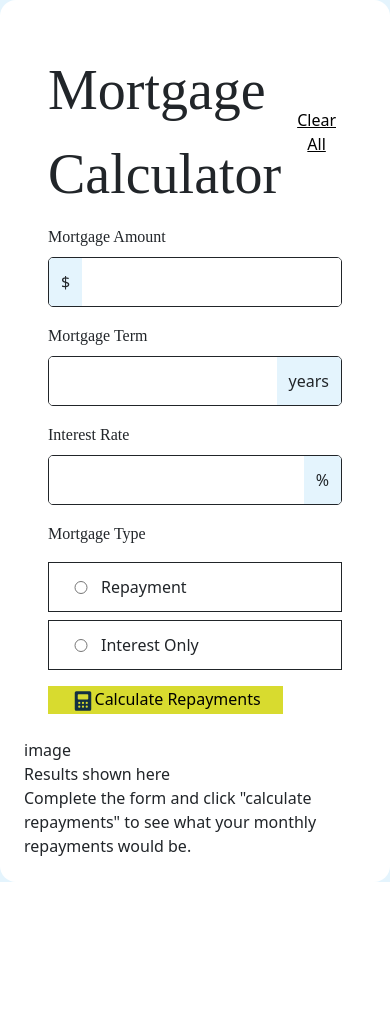
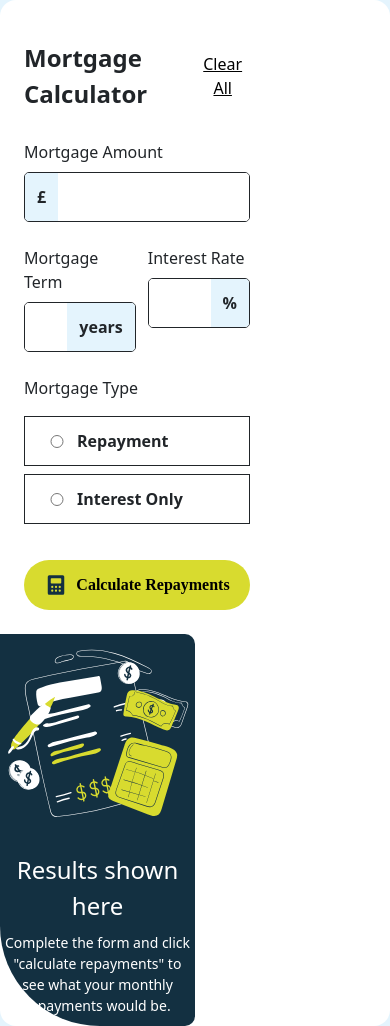
Before and after one commit to ychiu5896/nti-interview-assignment, a Next.js app: page / in a window 390 px wide. Before the commit the page ends 882 px from the top, so only its background shows below. Built offline with nearby package versions, Linux system fonts and the light colour scheme.

Commit message:
completed the styling for browser, need to optimize for mobile

```diff
--- /dev/null
+++ b/src/components/MortgageCalculator/Display/Display.scss
@@ -0,0 +1,68 @@
+.default-result-container {
+    background-color: #133041;
+    width: 100%;
+    height: 100%;
+    color: #fff;
+    text-align: center;
+    padding: 5%;
+    border-radius: 0px 10px 10px 100px;
+
+    display:flex;
+    flex-direction:column;
+    align-items: center;
+    justify-content: center;
+    div {
+        .default-header {
+            font-size: 24px;
+            margin-top: 16px;
+        }
+
+        .default-text {
+            font-size: 14px;
+            margin-top: 8px;
+        }
+    }
+
+}
+
+.display-result {
+    background-color: #133041;
+    width: 100%;
+    height: 100%;
+    color: #fff;
+    text-align: start;
+    padding: 5%;
+    border-radius: 0px 10px 10px 100px;
+    .mortgage-header {
+        font-size: 24px;
+        font-weight:bold;
+    }
+
+    .mortgage-text {
+        font-size: 14px;
+    }
+
+    .mortgage-result-container {
+        background-color: #0d212d;
+        border-radius: 16px;
+        padding: 16px;
+        box-shadow: 0px -5px 0px rgba(216, 219, 47);
+
+        .monthly {
+            .monthly-value {
+                color: #D8DB2F;
+                font-size: 56px;
+            }
+        }
+
+        .total {
+            .total-value {
+                font-size: 24px;
+            }
+        }
+    }
+    div {
+        margin: 24px 0px;
+    }
+
+}
--- a/src/components/MortgageCalculator/Display/DisplayDefaultResult.js
+++ b/src/components/MortgageCalculator/Display/DisplayDefaultResult.js
@@ -1,15 +1,18 @@
+import "./Display.scss";
 const DisplayDefaultResult = () => {
 
     return (
-        <div>
+        <div className="default-result-container">
             <div>
-                image
-            </div>
-            <div>
-                Results shown here
-            </div>
-            <div>
-                Complete the form and click "calculate repayments" to see what your monthly repayments would be.
+                <div>
+                    <img src="/images/illustration-empty.svg" alt="Calculator Icon" />
+                </div>
+                <div className="default-header">
+                    Results shown here
+                </div>
+                <div className="default-text">
+                    Complete the form and click "calculate repayments" to see what your monthly repayments would be.
+                </div>
             </div>
         </div>
     )
--- a/src/components/MortgageCalculator/Logic/MortgageTermOperation/FormatLogic.js
+++ b/src/components/MortgageCalculator/Logic/MortgageTermOperation/FormatLogic.js
@@ -2,7 +2,7 @@ const FormatLogic = (unformattedVal) => {
 
     const currencyFormat = new Intl.NumberFormat('en-US', {
         style: 'currency',
-        currency: 'USD',
+        currency: 'GBP',
         minimumFractionDigits: 2,
         maximumFractionDigits: 2
     });
--- a/src/components/MortgageCalculator/UI/MortgageUIInput.js
+++ b/src/components/MortgageCalculator/UI/MortgageUIInput.js
@@ -9,6 +9,8 @@ const MortgageUIInput = ({ formRef, handleSubmit }) => {
         if(formRef.current) {
             formRef.current.reset();
         }
+        resetErrorsMissingFields();
+        removeRadioChange();
         setErrors({});
     }
 
@@ -17,17 +19,23 @@ const MortgageUIInput = ({ formRef, handleSubmit }) => {
         const data = Object.fromEntries(formData.entries());
         let formErrors = {};
 
+        resetErrorsMissingFields();
+
         if (!data.mortgageAmount) {
             formErrors.mortgageAmount = "This field is required";
+            document.querySelector('.mortgageAmount').classList.add('field-missing');
         }
         if (!data.mortgageTerm) {
             formErrors.mortgageTerm = "This field is required";
+            document.querySelector('.mortgageTerm').classList.add('field-missing');
         }
         if (!data.interestRate) {
             formErrors.interestRate = "This field is required";
+            document.querySelector('.interestRate').classList.add('field-missing');
         }
         if (!data.mortgageType) {
             formErrors.mortgageType = "This field is required";
+            document.querySelector('.mortgageType').classList.add('field-missing');
         }
 
         setErrors(formErrors);
@@ -41,8 +49,28 @@ const MortgageUIInput = ({ formRef, handleSubmit }) => {
         }
     }
 
+    const handleRadioChange = (e) => {
+        removeRadioChange();
+        const selectedContainer = e.target.closest('.selector-container');
+        if (selectedContainer) {
+            selectedContainer.classList.add('selected');
+        }
+    };
+
+    const resetErrorsMissingFields = () => {
+        document.querySelectorAll('.input-set').forEach(container => {
+            container.classList.remove('field-missing');
+        })
+    }
+
+    const removeRadioChange = () => {
+        document.querySelectorAll('.selector-container').forEach(container => {
+            container.classList.remove('selected');
+        });
+    }
+
     return (
-        <form className="mortgage-calculator" ref={formRef} onSubmit={handleSubmitWithValidation}>
+        <form className="UI-container" ref={formRef} onSubmit={handleSubmitWithValidation}>
             <div className="UIheader">
                 <div>
                     Mortgage Calculator
@@ -57,37 +85,39 @@ const MortgageUIInput = ({ formRef, handleSubmit }) => {
                 </label>
                 <div className="text-field">
                     <div className="input-units">
-                        $
+                        £
                     </div>
-                    <input type="text" id="mortgageAmount" name="mortgageAmount"/>
+                    <input type="text" id="mortgageAmount" name="mortgageAmount"  className="field-text"/>
                 </div>
                 {errors.mortgageAmount && <div className="error">{errors.mortgageAmount}</div>}
             </div>
-            <div className="input-set">
+            <div className="term-rate-container">
+                <div className="mortgageTerm input-set">
                     <label className="form-label">
                         Mortgage Term
                     </label>
                     <div className="text-field">
-                    <input type="text" id="mortgageTerm" name="mortgageTerm"/>
+                        <input type="text" id="mortgageTerm" name="mortgageTerm" className="field-text"/>
                         <div className="input-units">
                             years
                         </div>
                     </div>
                     {errors.mortgageTerm && <div className="error">{errors.mortgageTerm}</div>}
                 </div>
-            <div className="input-set">
+                <div className="interestRate input-set">
                     <label className="form-label">
                         Interest Rate
                     </label>
                     <div className="text-field">
-                    <input type="text" id="interestRate" name="interestRate"/>
+                        <input type="text" id="interestRate" name="interestRate" className="field-text"/>
                         <div className="input-units">
                             %
                         </div>
                     </div>
                     {errors.interestRate && <div className="error">{errors.interestRate}</div>}
                 </div>
-            <div className="input-set">
+            </div>
+            <div className="mortgageType input-set">
                 <label className="form-label">
                     Mortgage Type
                 </label>
@@ -99,6 +129,7 @@ const MortgageUIInput = ({ formRef, handleSubmit }) => {
                                 name="mortgageType"
                                 value="repayment"
                                 id="repayment"
+                                onChange={handleRadioChange}
                             />
                             <span className="radio-label">Repayment</span>
                         </div>
@@ -111,6 +142,7 @@ const MortgageUIInput = ({ formRef, handleSubmit }) => {
                                 name="mortgageType"
                                 value="interestOnly"
                                 id="interestOnly"
+                                onChange={handleRadioChange}
                             />
                             <span className="radio-label">Interest Only</span>
                         </div>
@@ -118,10 +150,12 @@ const MortgageUIInput = ({ formRef, handleSubmit }) => {
                 </div>
                 {errors.mortgageType && <div className="error">{errors.mortgageType}</div>}
             </div>
-            <button className="form-submit" type="submit">
+            <div className="form-submit">
+                <button type="submit">
                     <img src="/images/icon-calculator.svg" alt="Calculator Icon" />
                     Calculate Repayments
                 </button>
+            </div>
         </form>
     );
 }
--- a/src/components/MortgageCalculator/UI/UI.scss
+++ b/src/components/MortgageCalculator/UI/UI.scss
@@ -1,4 +1,4 @@
-.mortgage-calculator {
+.UI-container {
     display: flex;
     flex-direction: column;
     flex-wrap: wrap;
@@ -9,14 +9,26 @@
         display: flex;
         flex-direction: row;
         justify-content: space-between;
+        align-items: center;
+        margin: 16px 0px;
+
         div {
-            font-size: 56px;
-            font-family: Plus Jakarta Sans Bold;
+            font-size: 24px;
+            font-weight: bold;
         }
         button {
+            font-size: 16px;
             border: transparent;
             background-color: #fff;
             text-decoration: underline;
+        }
+    }
+
+    .term-rate-container {
+        display:flex;
+        flex-direction: row;
+        .mortgageTerm {
+            margin-right: 12px;
         }
     }
 
@@ -36,11 +48,20 @@
                     height: 20%;
                     accent-color: #D8DB2F;
                 }
+
+
                 .radio-label {
                     width:80%;
+                    font-weight: bold;
                 }
             }
         }
+        .selector-container.selected {
+            border-color:#D8DB2F;
+            background-color: #fbfcd0;
+            accent-color: #D8DB2F ;// Background color for the selected container
+        }
+
     }
 
 
@@ -54,12 +75,12 @@
 
     .form-label {
         font-size: 16px;
-        font-family: Plus Jakarta Sans Medium;
     }
 
     .input-units {
         background-color: #E4F4FD;
         padding: 12px;
+        font-weight: bold;
     }
 
     input {
@@ -70,15 +91,50 @@
 
     }
 
-    .form-submit {
-        border: none;
-        background-color: #D8DB2F;
-        width: 80%;
-        align-items: center;
+    .input-set {
+        margin: 12px 0px;
     }
 
-    .input-set {
-        margin: 8px 0px;
+    .field-text {
+        font-weight: bold;
+    }
+
+    .error {
+        color:#D73328;
+    }
+
+    .field-missing {
+        .text-field {
+            border-color: #D73328;
+            .input-units {
+                background-color: #D73328;
+                color:#fff
+            }
+        }
+    }
+
+    .form-submit {
+        display: flex;
+        align-items: center;
+        justify-content: center;
+        margin-top: 16px;
+        button {
+            font-weight: bold;
+            border: none;
+            background-color: #D8DB2F;
+            width: 100%;
+            height: 50px;
+            border-radius: 30px;
+            padding: 0;    // Remove internal padding if needed
+            font-family: Plus Jakarta Sans Bold;
+            display: flex;
+            align-items: center;
+            justify-content: center;
+
+            img {
+                margin-right: 8px;  // Add space between icon and text
+            }
+        }
     }
 
 }
--- a/src/components/MortgageCalculator/index.js
+++ b/src/components/MortgageCalculator/index.js
@@ -26,15 +26,21 @@ const MortgageCalculator = ({ ...props }) => {
 
 	return (
 		<div className="mortgage-calculator d-flex flex-column flex-md-row bg-white rounded-4 w-100">
+			<div className="mortgageuiinput">
 				<MortgageUIInput formRef={formRef} handleSubmit={handleSubmit}/>
+			</div>
+			<div className="mortgageservice">
 				{!isDataEmpty(formData) && ( //prevent component when there are no inputs
 					<MortgageService formData={formData} handleResult={handleResult}/>
 				)}
+			</div>
+			<div className="displayresult">
 				{isDataEmpty(result) ?
 					(<DisplayDefaultResult/>) :
 					( <DisplayMortgageResult result={result}/>
 				)}
 			</div>
+		</div>
 	);
 };
 
--- a/src/components/MortgageCalculator/style.scss
+++ b/src/components/MortgageCalculator/style.scss
@@ -1,5 +1,13 @@
 .mortgage-calculator {
     max-width: 1008px;
     min-height: 606px;
+    display: flex;
     // Be sure to nest any custom classes on child elements to avoid conflicts
+    .mortgageuiinput {
+        width: 50%;
+    }
+    .displayresult {
+        width: 50%;
+    }
+
 }
```
Also changed, not shown: src/components/MortgageCalculator/Display/DisplayMortgageResult.js (+11 -8 lines). Lines whose indentation alone changed are shown as unchanged.
